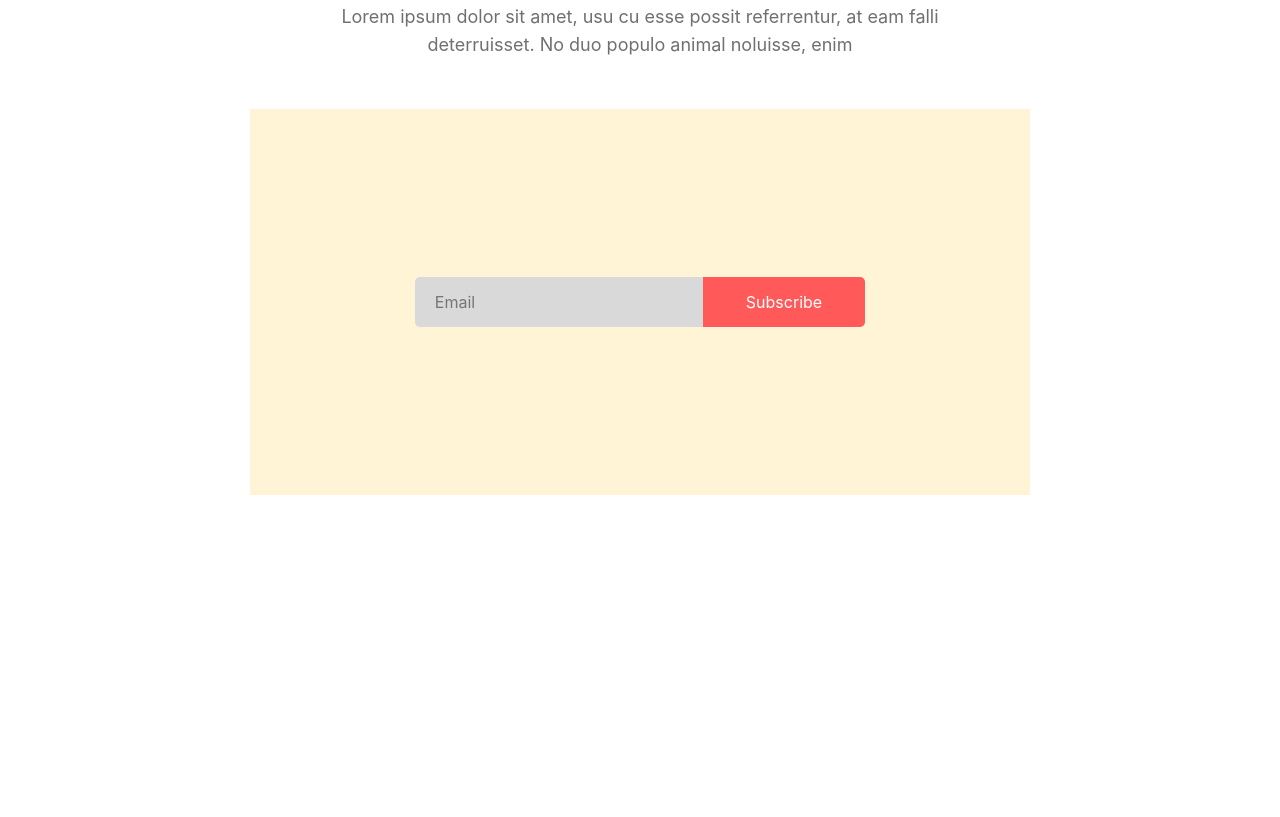
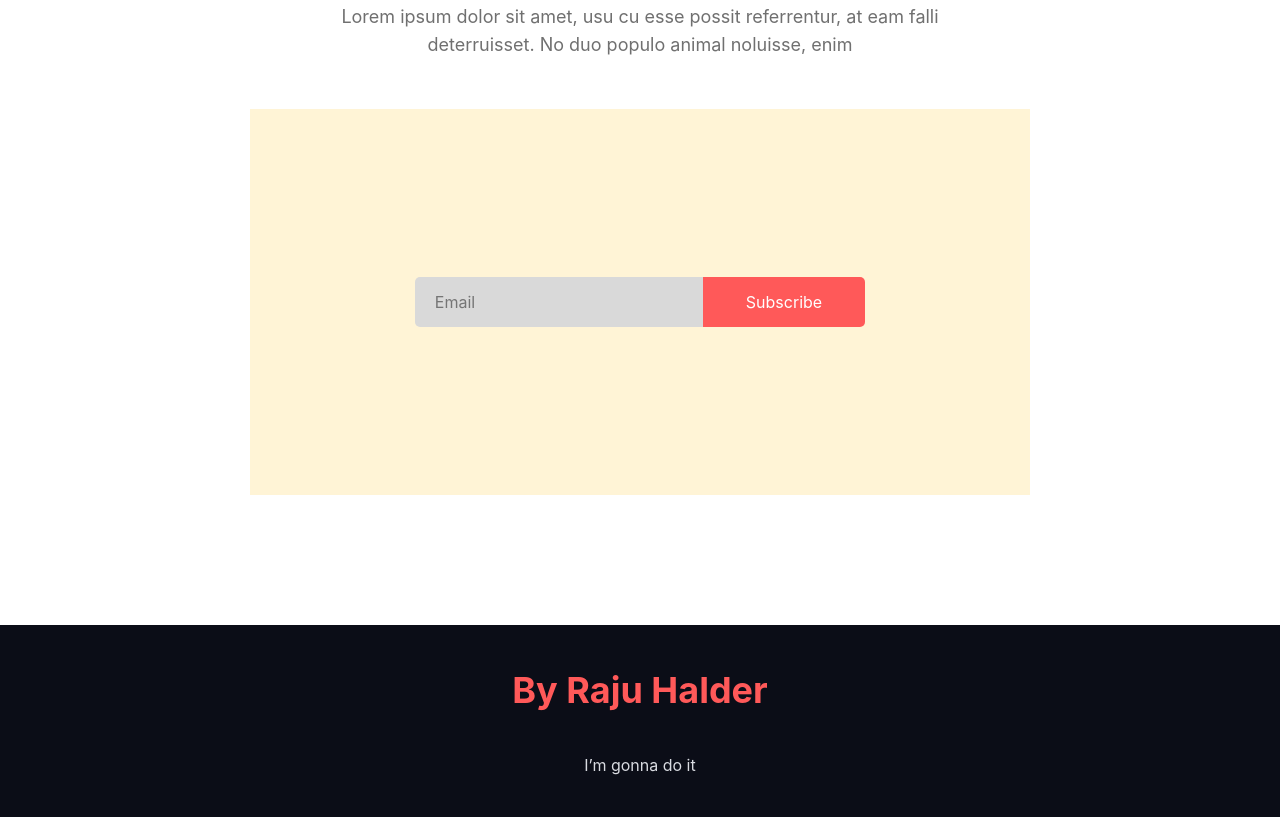
Before and after one commit to DeveloperRaju23/modul-number2-design, a plain HTML site: page index.html in a window 1280 px wide. Shown: the part 3155-3972 px from the top of the page. Before the commit the page ends 3650 px from the top, so only its background shows below. Drawn offline with Linux system fonts and the light colour scheme.

Commit message:
web site complated

```diff
--- a/index.html
+++ b/index.html
@@ -132,5 +132,12 @@
             <input type="text" placeholder="Email" name="email">
             <button type="submit">Subscribe</button>
           </div>
+
+          <div class="footer-section">
+            <div class="footer-text">
+                    <h3>By Raju Halder</h3>
+                    <p>I’m gonna do it</p>
+            </div>
+          </div>
 </body>
 </html>
--- a/style/project.css
+++ b/style/project.css
@@ -264,3 +264,31 @@ img{
     color: #FFFFFF;
     font-size: 16px;
 }
+
+/* Footer section css start  */
+
+
+.footer-section{
+    background: #0B0D17;
+    color: white;
+    display: flex;
+    justify-content: center;
+    align-items: center;
+    margin-top: 130px;
+}
+
+.footer-text h3{
+    font-weight: 700;
+    font-size: 36px;
+    line-height: 44px;
+    padding: 43px 0;
+    text-align: center;
+    color: #FF5959;
+}
+.footer-text p{
+    text-align: center;
+    padding-bottom: 42px;
+    color: #D9DBE1;
+    font-weight: 400;
+    font-size: 16px;
+}
```
